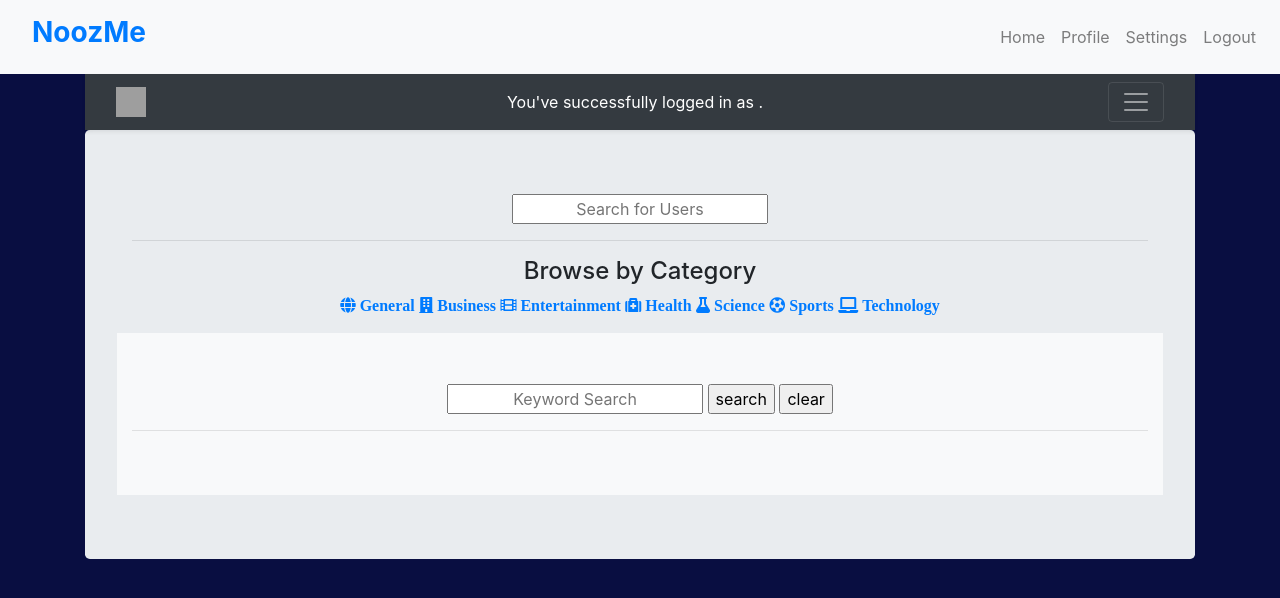
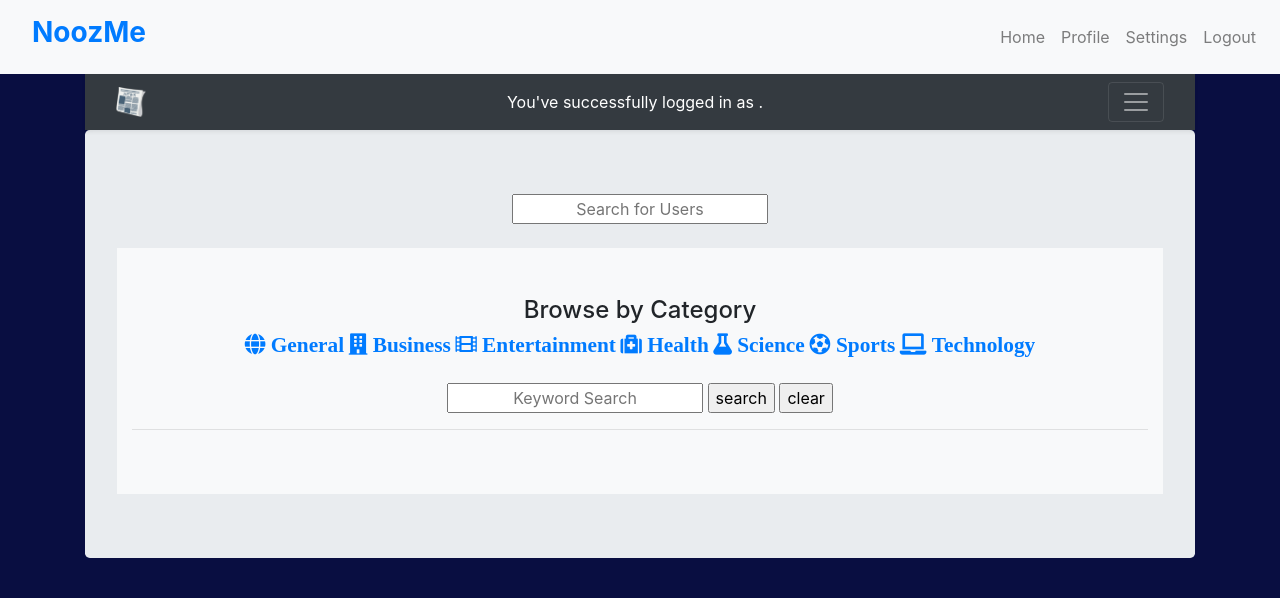
Before and after one commit to mkm3/NoozMe, a Flask app: template templates/dashboard.html in a window 1280 px wide. Shown: the top 598 px of the page. Run offline with Flask 2, Linux system fonts and the light colour scheme; the template is opened without the code that fills it, so the values that code supplies are empty; some libraries are stand-ins or nearby versions; grey boxes are pictures that could not be loaded.

Commit message:
updated profile/dashboard.html

```diff
--- a/templates/dashboard.html
+++ b/templates/dashboard.html
@@ -70,39 +70,50 @@
                   <div class="typeahead__container">
                       <div class="typeahead__field">
                           <div class="typeahead__query">
-                    <input class="user-search" type="text" placeholder="Search for Users" autocomplete="off">
+                              <input class="user-search" id="search-bar" type="text" placeholder="Search for Users" autocomplete="off">
                           </div>
                           <div class="typeahead__button">
-                    </button>
                           </div>
                       </div>
                   </div>
               </form>
-      <hr>
+              <br/>
 
 
       <!-- <h1>NoozMe</h1>
       <p class="lead text-muted">Service Description or Business Mantra</p>
       -->
-      <p>
+      <!-- <p>
         <div>
           <h4>Browse by Category</h4>
-          <a data-value="general" class="category-search" href=""><i class="fa fa-globe"> General </i></a>
-          <a data-value="business" class="category-search" href=""><i class="fa fa-building"> Business </i></a>
-          <a data-value="entertainment" class="category-search" href=""><i class="fa fa-film"> Entertainment </i></a>
-          <a data-value="health" class="category-search" href=""><i class="fa fa-medkit"> Health </i></a>
-          <a data-value="science" class="category-search" href=""><i class="fa fa-flask"> Science </i></a>
-          <a data-value="sports" class="category-search" href=""><i class="fas fa-futbol"> Sports </i></a>
-          <a data-value="technology" class="category-search" href=""><i class="fa fa-laptop"> Technology </i></a>
+          <a data-value="general" class="category-search" href=""><i class="fa fa-globe fa-lg"> General </i></a>
+          <a data-value="business" class="category-search" href=""><i class="fa fa-building fa-lg"> Business </i></a>
+          <a data-value="entertainment" class="category-search" href=""><i class="fa fa-film fa-lg"> Entertainment </i></a>
+          <a data-value="health" class="category-search" href=""><i class="fa fa-medkit fa-lg"> Health </i></a>
+          <a data-value="science" class="category-search" href=""><i class="fa fa-flask fa-lg"> Science </i></a>
+          <a data-value="sports" class="category-search" href=""><i class="fas fa-futbol fa-lg"> Sports </i></a>
+          <a data-value="technology" class="category-search" href=""><i class="fa fa-laptop fa-lg"> Technology </i></a>
         </div>
 
-      </p>
+      </p> -->
     </div>
-
-
 
   <div class="album py-5 bg-light">
     <div class="container">
+
+
+      <div>
+        <h4>Browse by Category</h4>
+        <a data-value="general" class="category-search" href=""><i class="fa fa-globe fa-lg"> General </i></a>
+        <a data-value="business" class="category-search" href=""><i class="fa fa-building fa-lg"> Business </i></a>
+        <a data-value="entertainment" class="category-search" href=""><i class="fa fa-film fa-lg"> Entertainment </i></a>
+        <a data-value="health" class="category-search" href=""><i class="fa fa-medkit fa-lg"> Health </i></a>
+        <a data-value="science" class="category-search" href=""><i class="fa fa-flask fa-lg"> Science </i></a>
+        <a data-value="sports" class="category-search" href=""><i class="fas fa-futbol fa-lg"> Sports </i></a>
+        <a data-value="technology" class="category-search" href=""><i class="fa fa-laptop fa-lg"> Technology </i></a>
+      </div>
+      <br/>
+
       <div class="input-field">
         <form method='get'>
           <input class="input-field" type="text" placeholder="Keyword Search" id="searchquery">
--- a/templates/profile.html
+++ b/templates/profile.html
@@ -54,7 +54,7 @@
         <div class="container d-flex justify-content-between">
         <a href="#" class="navbar-brand d-flex align-items-center">
             <img src="/static/assets/NoozMeLogo2.png" width="30" height="30"></img>
-            <a class="text-white">You're viewing {{user.username}} - {{user.fname}} {{user.lname}}</a>
+            <a class="text-white">You're viewing {{user.fname}} {{user.lname}}'s Noozeum!</a>
         </a>
         <button class="navbar-toggler" type="button" data-toggle="collapse" data-target="#navbarHeader" aria-controls="navbarHeader" aria-expanded="false" aria-label="Toggle navigation">
             <span class="navbar-toggler-icon"></span>
```
Also changed, not shown: static/css/signin.css (added, +46 -0 lines), static/assets/NoozMeLogo.gif (added), static/assets/NoozMeLogo.png (added), static/assets/NoozMeLogo2.gif (added), static/assets/NoozMeLogo2.png (added), 2 other files. Lines whose indentation alone changed are shown as unchanged.
